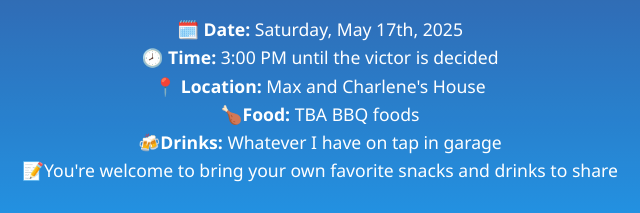
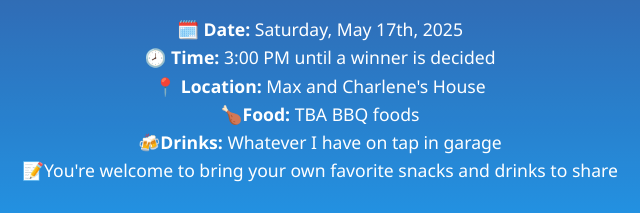
Before and after one commit to Frogman7/StaticWebsite, a plain HTML site: page index.html in a window 1280 px wide. Shown: the part 263-476 px from the top of the page, 320-960 px from the left. Drawn offline with Linux system fonts and the light colour scheme.

Commit message:
Improve time wording

```diff
--- a/index.html
+++ b/index.html
@@ -85,7 +85,7 @@
     <h3>🌟 You're invited to join us for an evening of spectacle and musical performances!</h3>
     <p class="details">
       🗓️ <strong>Date:</strong> Saturday, May 17th, 2025<br/>
-      🕗 <strong>Time:</strong> 3:00 PM until the victor is decided<br/>
+      🕗 <strong>Time:</strong> 3:00 PM until a winner is decided<br/>
       📍 <strong>Location:</strong> Max and Charlene's House <br/>
       🍗<strong>Food:</strong> TBA BBQ foods <br/>
       🍻<strong>Drinks:</strong> Whatever I have on tap in garage <br/>
```
